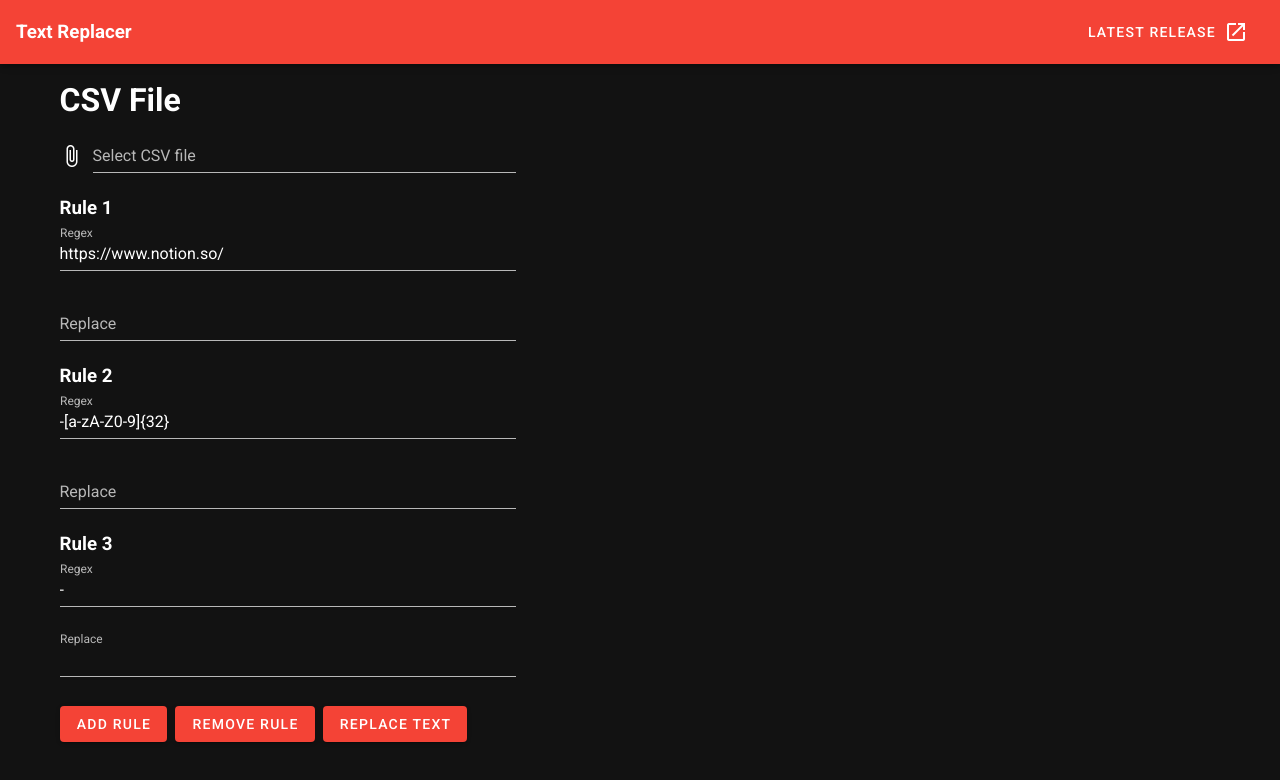
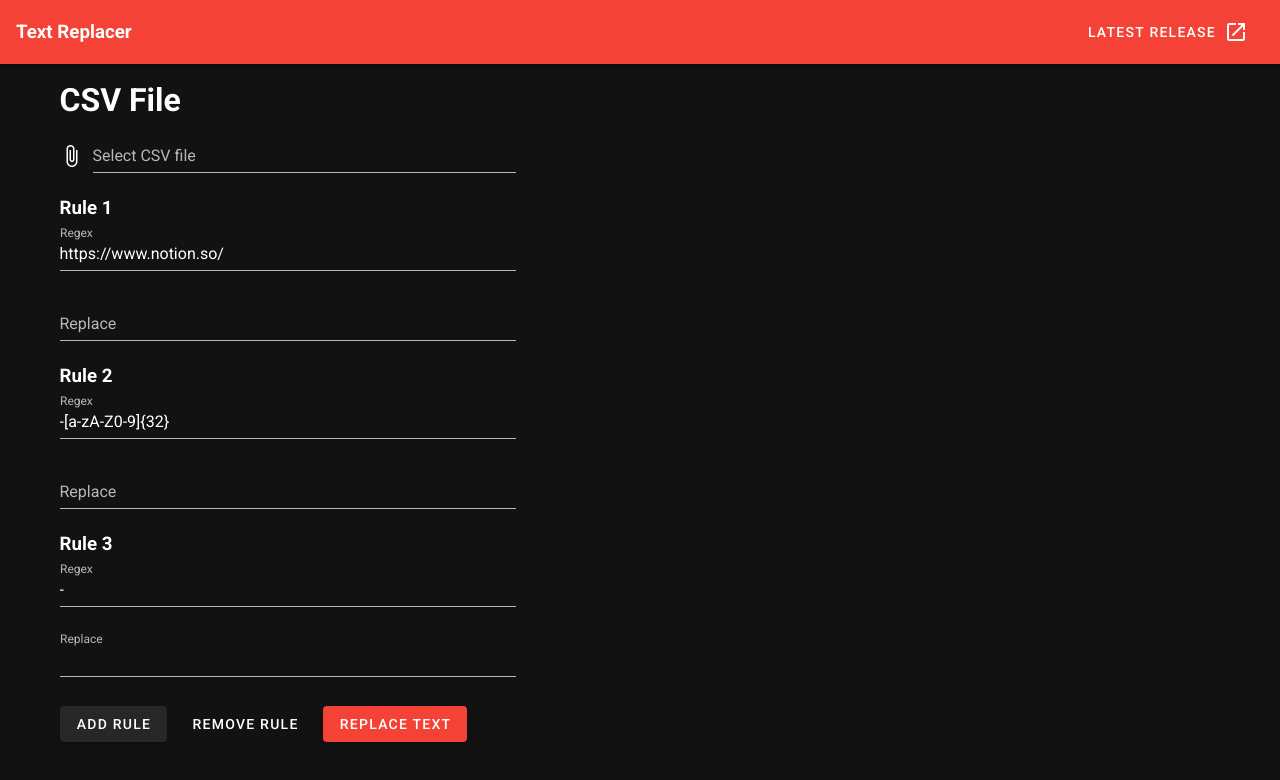
Before and after one commit to OmarIbrahimDymk/text-replacer, a Vue app: page / in a window 1280 px wide. Shown: the top 780 px of the page. Built offline with nearby package versions, Linux system fonts and the light colour scheme.

Commit message:
Change button color for add and remove rule

```diff
--- a/src/views/Home.vue
+++ b/src/views/Home.vue
@@ -16,13 +16,14 @@
           ></v-text-field>
         </div>
         <div class="my-2">
-          <v-btn :disabled="canReplaceText" @click="addRule" color="primary"
+          <v-btn :disabled="canReplaceText" @click="addRule" color="normal"
             >Add Rule</v-btn
           >
           <v-btn
+            text
             :disabled="canReplaceText"
             @click="regexStrings.pop()"
-            color="primary"
+            color="normal"
             class="ml-2"
             >Remove Rule</v-btn
           >
```
